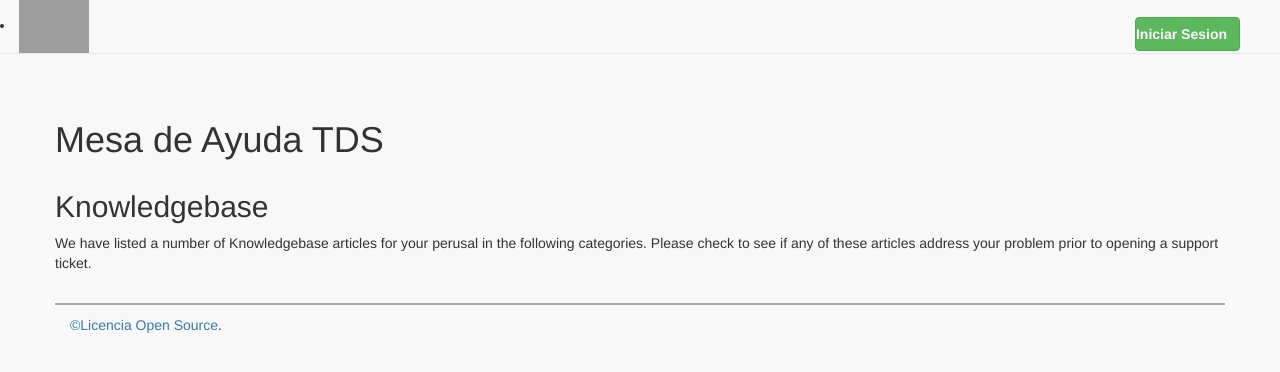
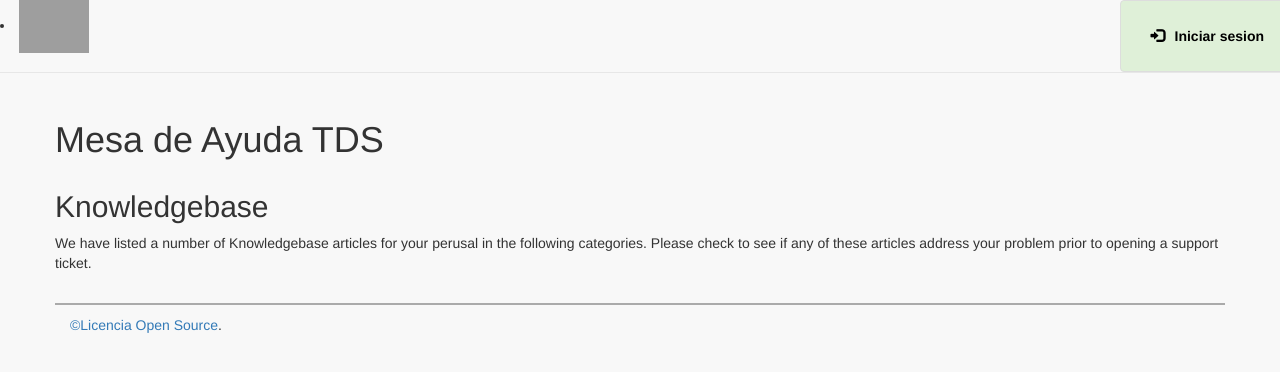
Before and after one commit to Jpvillegas/HDSENA, a Django app: page /kb/ in a window 1280 px wide. Shown: the top 372 px of the page. Run offline with Django 3.2, Linux system fonts and the light colour scheme; data that the repository does not hold is empty; parts of the project's set-up code (start-up, migrations or seed data) failed here and were passed over; some libraries are stand-ins or nearby versions; grey boxes are pictures that could not be loaded.

Commit message:
nav final 2

```diff
--- a/helpdesk/templates/helpdesk/navigation.html
+++ b/helpdesk/templates/helpdesk/navigation.html
@@ -97,8 +97,8 @@
             </ul>
             <!-- /.navbar-top-links -->
             {% else %}
-                 {# Public menu #}
-                <ul id="dropdown" class="nav navbar-nav navbar-right" padding="100px">
+  {# Public menu #}
+                <ul id="dropdown" class="nav navbar-nav navbar-right">
                     {% if helpdesk_settings.HELPDESK_ALLOW_NON_STAFF_TICKET_UPDATE %}
                         <li><a href='{% url 'helpdesk:dashboard' %}'>{% trans "Dashboard" %}</a></li>
                         <li><a href='{% url 'helpdesk:submit' %}'>{% trans "Registrar Ticket" %}</a></li>
@@ -108,13 +108,12 @@
                         {% endif %}
 
                     {% endif %}
+                    {% if not request.path == '/helpdesk/login/' or user.is_authenticated %}
+                        <li class="list-group-item list-group-item-success">{% if user.is_authenticated %}<a style="text-decoration:none; color:black;" href='{% url 'helpdesk:logout' %}'>{% trans "Salir" %}</a>{% else %}<a style="text-decoration:none; color:black;" href='{% url 'helpdesk:login' %}?next={% if next %}{{ next|escape }}{% else %}{% url 'helpdesk:home' %}{% endif %}'><span class="glyphicon glyphicon-log-in" style="padding-right: 10px"></span><strong>{% trans "Iniciar sesion" %}</strong></a>{% endif %}</li>
+                    {% endif %}
 
                      <!--{% if helpdesk_settings.HELPDESK_KB_ENABLED %}<li><a href=''>{% trans "Knowledgebase (Inhabilitado)" %}</a></li>{% endif %}  {% url 'helpdesk:kb_index' %} -->
                 </ul>
-
-                    {% if not request.path == '/helpdesk/login/' or user.is_authenticated %}
-                        <button class="nav navbar-nav navbar-right btn btn-success" type="button" width="70px" style="margin-top:17px; margin-right: 40px">{% if user.is_authenticated %}<a style="text-decoration:none; color:white;" href='{% url 'helpdesk:logout' %}'>{% trans "Salir" %}</a>{% else %}<a style="text-decoration:none; color:white;" href='{% url 'helpdesk:login' %}?next={% if next %}{{ next|escape }}{% else %}{% url 'helpdesk:home' %}{% endif %}'><strong>{% trans "Iniciar Sesion" %}</strong></a>{% endif %}</button>
-                    {% endif %}
             {% endif %}
             </div>
         </nav>
```
